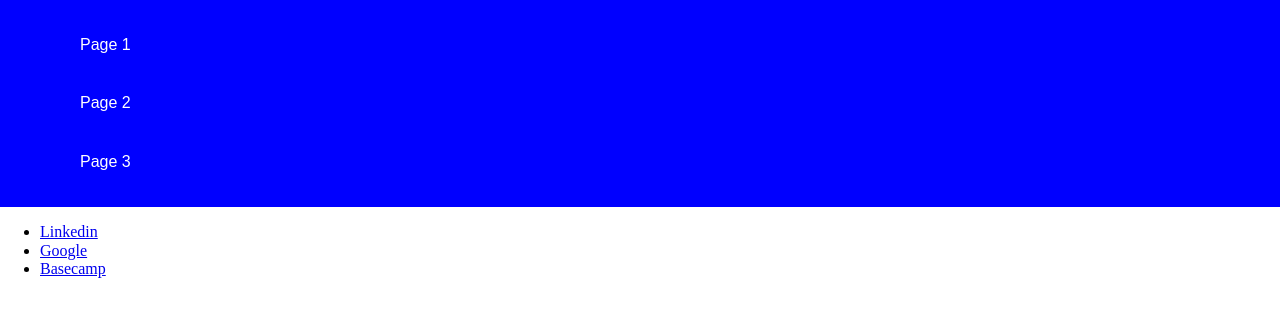
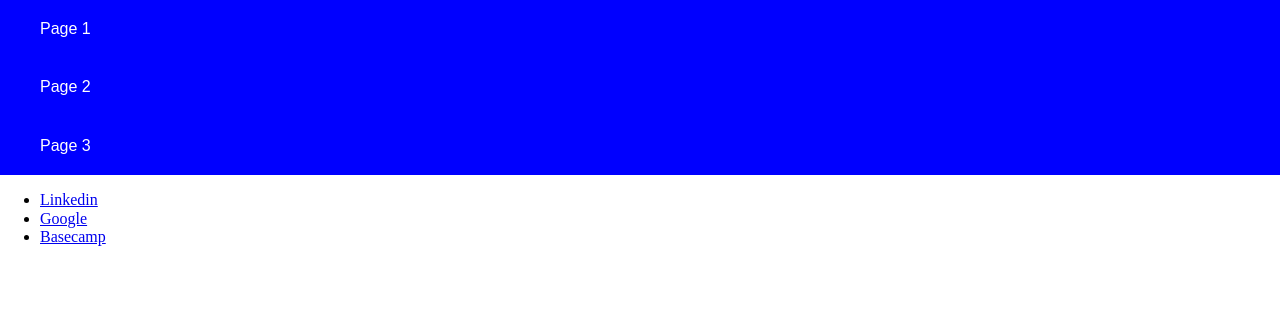
Before and after one commit to lidajiang19/idx_519_lab_6, a plain HTML site: page index.html in a window 1280 px wide. Drawn offline with Linux system fonts and the light colour scheme.

Commit message:
revise #maain-navbar ul

```diff
--- a/css/style.css
+++ b/css/style.css
@@ -6,6 +6,9 @@
 #main-navbar ul{
   list-style-type: none;
   position:relative;
+  margin:0;
+  padding:0;
+  float: left;
 }
 
 #main-navbar ul li{
```
